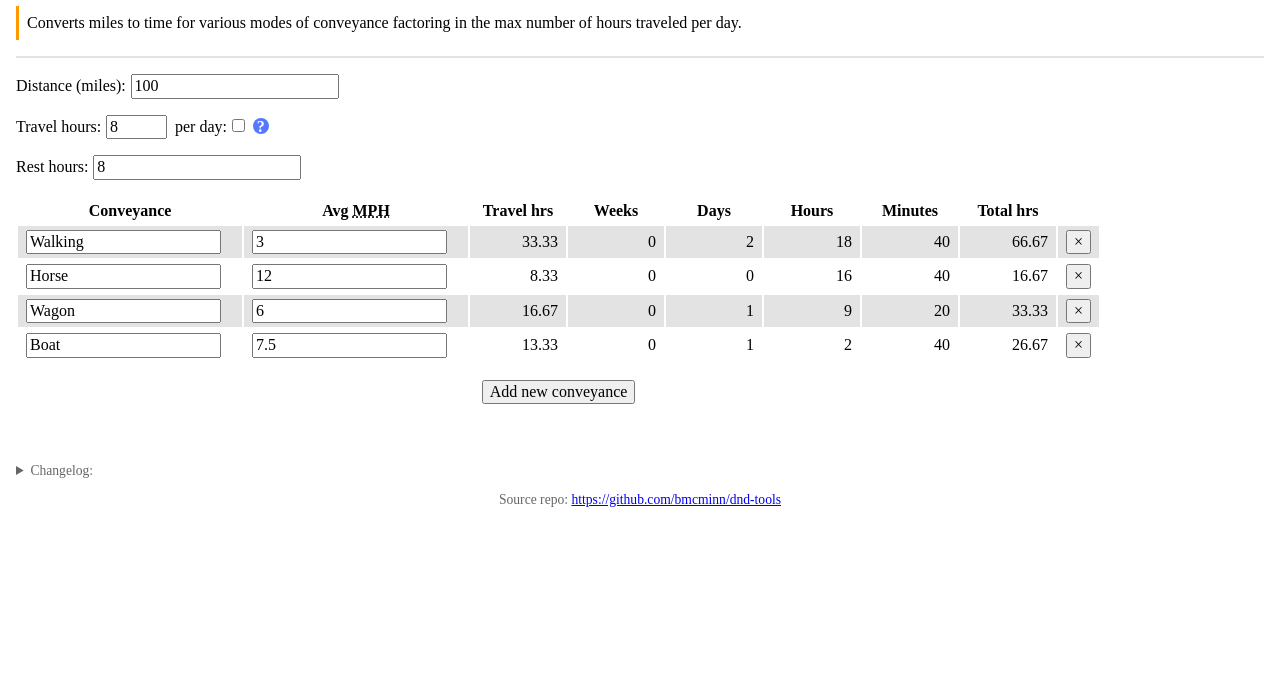
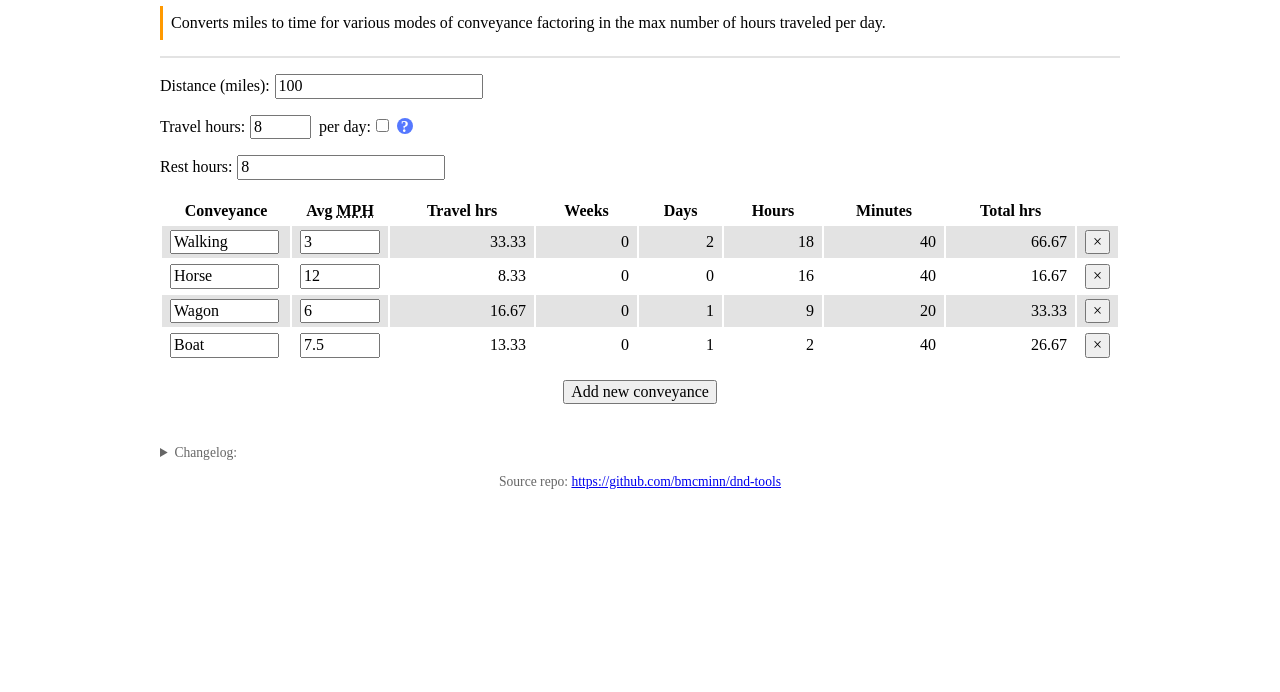
Before and after one commit to bmcminn/dnd-tools, a website: page tools/distance.html in a window 1280 px wide. Shown: the part 108-800 px from the top of the page. Drawn offline with nearby package versions, Linux system fonts and the light colour scheme.

Commit message:
update app layout; make tables scrollable

```diff
--- a/assets/styles.css
+++ b/assets/styles.css
@@ -46,18 +46,32 @@
 .my-2 { margin-top: 2em; margin-bottom: 2em }
 
 
+.mw-100 { max-width: 100%; width: 100% }
+
+.overflow-auto { overflow: auto }
+.overflowx-auto { overflow-x: auto }
+.overflowy-auto { overflow-y: auto }
+
 /**
  * LAYOUT STYLES
  **/
 
 main {
     padding: 1em;
+    margin: auto;
+    max-width: 60em;
 }
 
 hr {
     border: 1px solid #e3e3e3;
     color: #e3e3e3;
     margin: 1em 0;
+}
+
+table {
+    width: 100%;
+    max-width: 100%;
+    overflow-x: auto;
 }
 
 thead  { font-weight: bold }
--- a/tools/distance.html
+++ b/tools/distance.html
@@ -18,7 +18,7 @@
 
     <main>
         <header>
-            <a href="../">back</a>
+            <a href="../">&leftarrow; back</a>
         </header>
 
         <section id="app"></section>
@@ -33,6 +33,8 @@
                     <li>Allow for scheduled resting hours</li>
                     <li>Allow user to force travel hours per day</li>
                     <li>Cleanup base styles to group helper classes and layout styles</li>
+                    <li>Update app layout to center content</li>
+                    <li>Make helper classes to make tables scrollable on mobile</li>
                 </ul>
 
 
@@ -135,19 +137,21 @@
             </div>
 
 
+            <div class="mw-100 overflowx-auto">
                 <table>
                     <thead>
-                    <th style="min-width: 5em">Conveyance</th>
-                    <th style="min-width: 5em">Avg <abbr title="miles per hour">MPH</abbr></th>
-                    <th style="min-width: 5em">Travel hrs</th>
-                    <th style="min-width: 5em">Weeks</th>
-                    <th style="min-width: 5em">Days</th>
-                    <th style="min-width: 5em">Hours</th>
-                    <th style="min-width: 5em">Minutes</th>
-                    <th style="min-width: 5em">Total hrs</th>
+                        <th style="min-width: 7em; width: 7em">Conveyance</th>
+                        <th style="min-width: 5em; width: 5em">Avg <abbr title="miles per hour">MPH</abbr></th>
+                        <th style="">Travel hrs</th>
+                        <th style="">Weeks</th>
+                        <th style="">Days</th>
+                        <th style="">Hours</th>
+                        <th style="">Minutes</th>
+                        <th style="">Total hrs</th>
+                        <th style="width: 1em"></th>
                     </thead>
 
-                <tbody>
+                    <tbody class="">
                         <tr is="vue:conveyance"
                             v-for="item in entries"
                             :key="item.key"
@@ -161,14 +165,12 @@
                         </tr>
                     </tbody>
 
-                <tfoot>
-                    <tr>
-                        <td colspan="40" class="text-center py-1">
+                </table>
+            </div>
+
+            <div class="text-center my-1">
                 <button @click="addNewConveyance">Add new conveyance</button>
-                        </td>
-                    </tr>
-                </tfoot>
-            </table>
+            </div>
 
         </div>
     </template>
@@ -205,7 +207,7 @@
             <td class="text-end">{{ travelTime.minutes }}</td>
             <td class="text-end">{{ travelTime.totalHours }}</td>
 
-            <td><button @click="triggerRemove" aria-label="Remove item">&times;</button></td>
+            <td class="text-center"><button @click="triggerRemove" aria-label="Remove item">&times;</button></td>
         </tr>
     </template>
 
```
Lines whose indentation alone changed are shown as unchanged.
